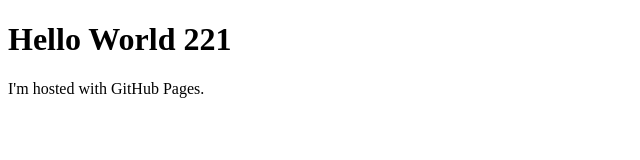
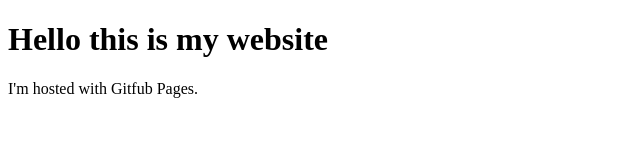
Before and after one commit to xMrPlaymaker/xMrPlaymaker.github.io, a plain HTML site: page index.html in a window 1280 px wide. Shown: the whole page, without its empty margins (0-640 px from the left). Drawn offline with Linux system fonts and the light colour scheme.

Commit message:
testing part2

```diff
--- a/index.html
+++ b/index.html
@@ -1,7 +1,7 @@
 <!DOCTYPE html>
 <html>
 <body>
-<h1>Hello World 221</h1>
-<p>I'm hosted with GitHub Pages.</p>
+<h1>Hello this is my website</h1>
+<p>I'm hosted with Gitfub Pages.</p>
 </body>
 </html>
```
Also changed, not shown: 1 other file.
